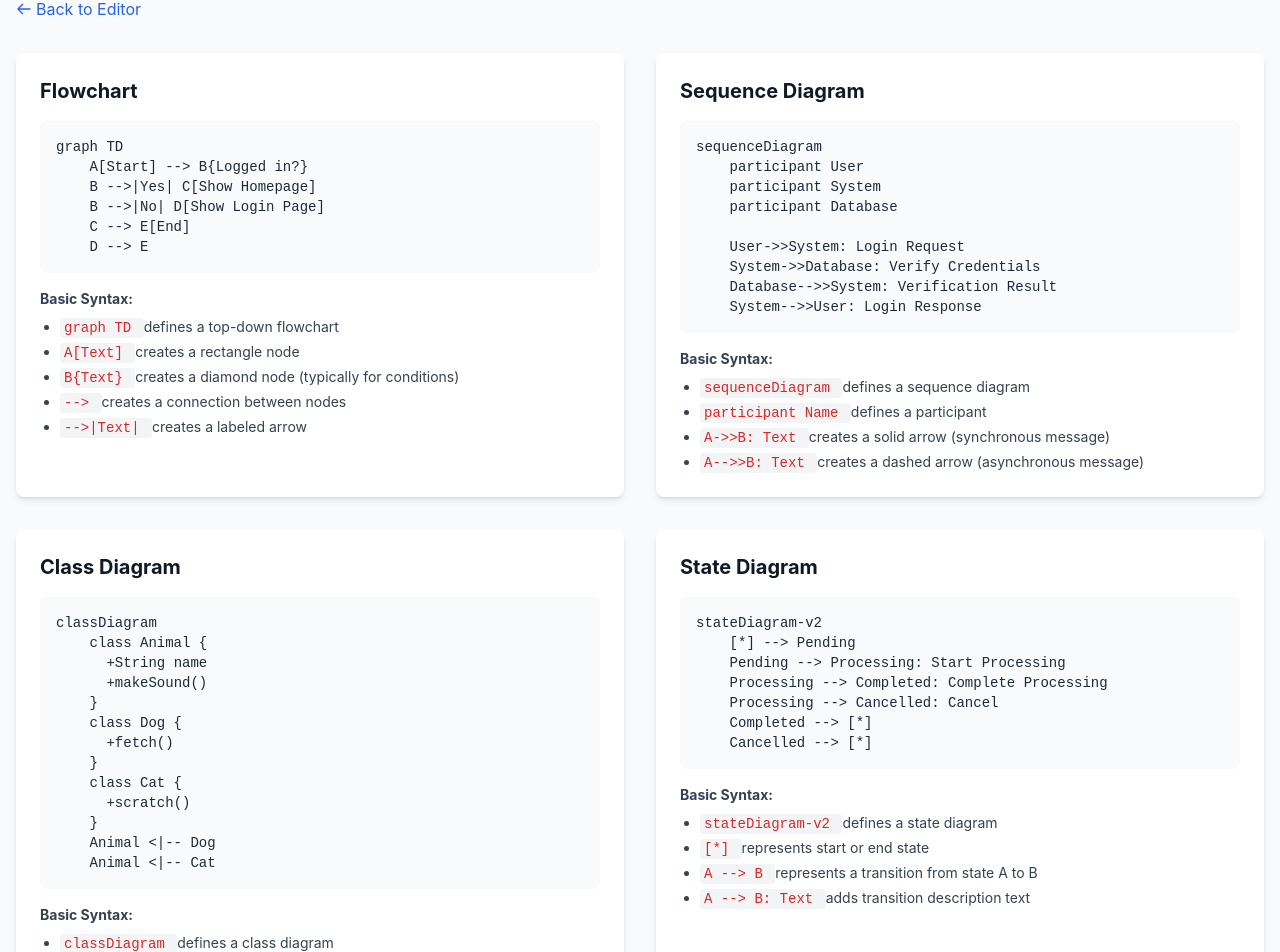
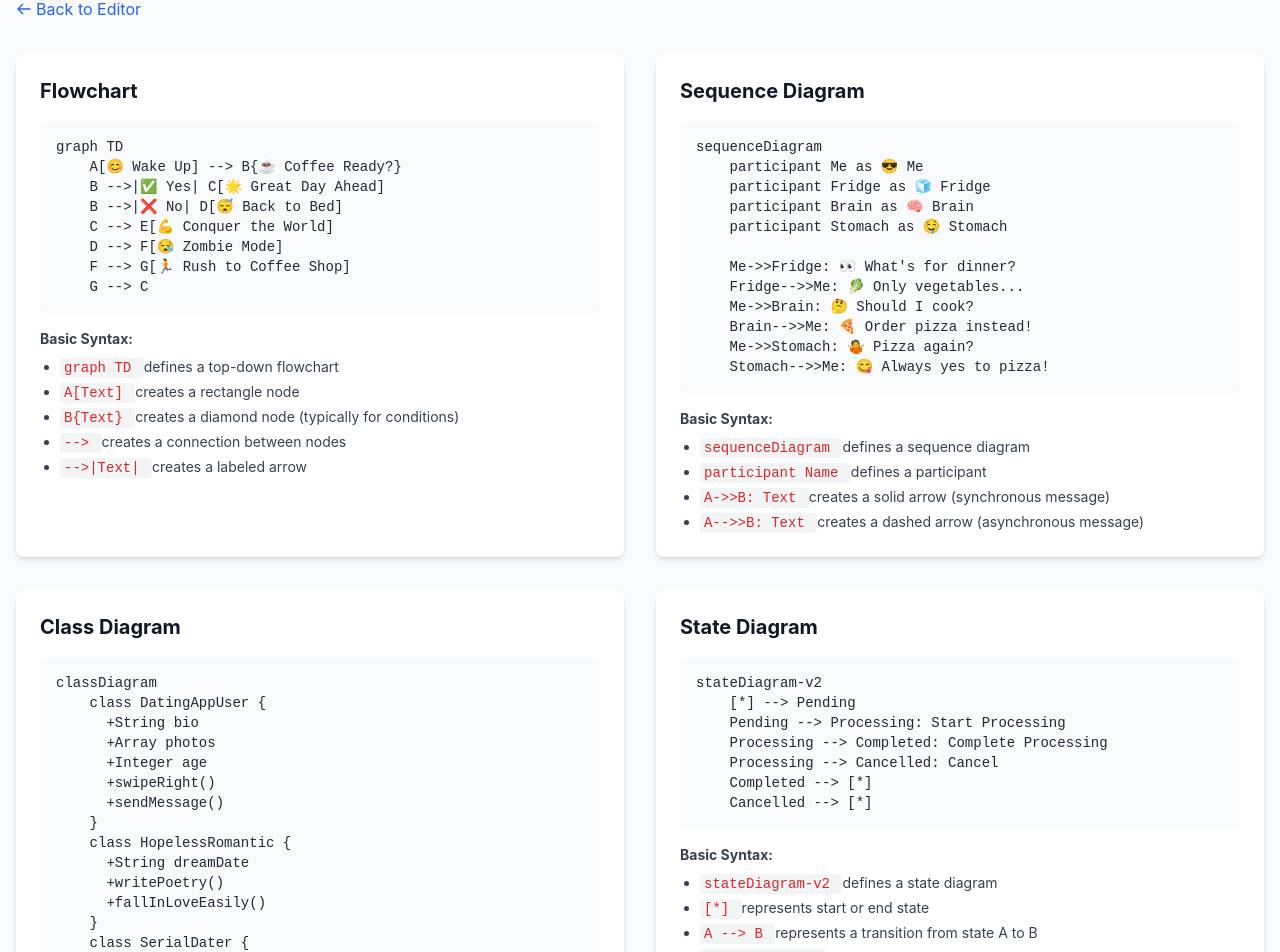
Before and after one commit to QAQDFAFD/free-mermaid, a Nuxt app: page /docs in a window 1280 px wide. Shown: the part 119-1071 px from the top of the page. Built offline with nearby package versions, Linux system fonts and the light colour scheme.

Commit message:
feat: 切换案例

```diff
--- a/components/EditorToolbar.vue
+++ b/components/EditorToolbar.vue
@@ -91,85 +91,144 @@
   // 示例图表
   const examples = [
     {
-			name: 'Flowchart',
+      name: 'Love Flowchart',
       key: 'flowchart',
       code: `graph TD
-    A[Start] --> B{Logged in?}
-    B -->|Yes| C[Show Homepage]
-    B -->|No| D[Show Login Page]
-    C --> E[End]
-    D --> E`
+    A[😊 Meet Someone Special] --> B{💭 Do You Like Her?}
+    B -->|❤️ Yes| C[💬 Start Conversation]
+    B -->|😕 No| D[👥 Stay Friends]
+    C --> E[🎯 Find Common Interests]
+    E --> F{🤔 Is She Interested?}
+    F -->|😍 Yes| G[💐 Ask Her Out]
+    F -->|😅 Not Sure| H[⏰ Give It Time]
+    F -->|😔 No| I[🤝 Respect & Stay Friends]
+    G --> J{🌟 First Date Success?}
+    J -->|🥰 Amazing| K[❤️ Keep Dating]
+    J -->|😊 Good| L[📅 Plan Another Date]
+    J -->|😐 Okay| H
+    H --> E
+    K --> M[💍 Happily Ever After]
+    L --> K
+    D --> N[😌 Friendship is Also Great]
+    I --> N`
     },
     {
-			name: 'Sequence Diagram',
+      name: 'Dating Sequence',
       key: 'sequence',
       code: `sequenceDiagram
-    participant User
-    participant System
-    participant Database
+    participant You as 😊 You
+    participant Her as 💕 Her
+    participant Heart as ❤️ Heart
+    participant Cupid as 🏹 Cupid
 
-    User->>System: Login Request
-    System->>Database: Verify Credentials
-    Database-->>System: Verification Result
-    System-->>User: Login Response`
+    You->>Her: 👋 Hello, nice to meet you!
+    Her-->>You: 😊 Hi there!
+    You->>Heart: 💭 Check if interested
+    Heart-->>You: 💓 Yes, definitely!
+    You->>Her: ☕ Would you like to grab coffee?
+    Her->>Heart: 🤔 Should I say yes?
+    Heart-->>Her: 💖 Absolutely!
+    Her-->>You: 😍 I'd love to!
+    Cupid->>You: 🎯 Mission accomplished!
+    Cupid->>Her: ✨ Love is in the air!`
     },
     {
-			name: 'Class Diagram',
+      name: 'Dating App Classes',
       key: 'class',
       code: `classDiagram
-    class Animal {
-      +String name
-      +makeSound()
+    class DatingAppUser {
+      +String bio
+      +Array photos
+      +Integer age
+      +Boolean verified
+      +swipeRight()
+      +swipeLeft()
+      +sendMessage()
     }
-    class Dog {
-      +fetch()
+    class HopelessRomantic {
+      +String dreamDate
+      +writePoetry()
+      +fallInLoveEasily()
+      +getHeartbroken()
     }
-    class Cat {
-      +scratch()
+    class SerialDater {
+      +Integer matchCount
+      +scheduleMultipleDates()
+      +masterSmallTalk()
+      +neverSettle()
     }
-    Animal <|-- Dog
-    Animal <|-- Cat`
+    class CatfishHunter {
+      +Array suspiciousProfiles
+      +reverseImageSearch()
+      +detectFakeProfiles()
+      +saveInnocentHearts()
+    }
+    DatingAppUser <|-- HopelessRomantic
+    DatingAppUser <|-- SerialDater
+    DatingAppUser <|-- CatfishHunter`
     },
     {
-			name: 'State Diagram',
+      name: 'Fitness Journey',
       key: 'state',
       code: `stateDiagram-v2
-    [*] --> Pending
-    Pending --> Processing: Start Processing
-    Processing --> Completed: Complete Processing
-    Processing --> Cancelled: Cancel
-    Completed --> [*]
-    Cancelled --> [*]`
+    [*] --> 😴 CouchPotato
+    😴 CouchPotato --> 💪 Motivated: New Year Resolution!
+    💪 Motivated --> 🏃 Working_Out: Hit the Gym
+    🏃 Working_Out --> 😅 Exhausted: Too Much Too Soon
+    🏃 Working_Out --> 🎯 Seeing_Results: Consistent Work
+    😅 Exhausted --> 😴 CouchPotato: Give Up
+    😅 Exhausted --> 💪 Motivated: Try Again
+    🎯 Seeing_Results --> 🏆 Fit_And_Healthy: Achieved Goals!
+    🎯 Seeing_Results --> 🏃 Working_Out: Keep Going
+    🏆 Fit_And_Healthy --> 🏃 Working_Out: Maintain Fitness
+    🏆 Fit_And_Healthy --> [*]: Living Best Life`
     },
     {
-			name: 'Entity Relationship',
+      name: 'Netflix & Chill Empire',
       key: 'entity',
       code: `erDiagram
-    CUSTOMER ||--o{ ORDER : places
-    ORDER ||--|{ LINE-ITEM : contains
-    CUSTOMER }|..|{ DELIVERY-ADDRESS : uses`
+    USER ||--o{ WATCHLIST : creates
+    USER ||--o{ SUBSCRIPTION : pays_for
+    SUBSCRIPTION ||--|{ STREAMING_SERVICE : includes
+    USER }|..|{ SHOW : binges
+    SHOW ||--o{ EPISODE : contains
+    SHOW ||--o{ SEASON : has
+    USER ||--o{ REVIEW : writes
+    SHOW ||--|{ REVIEW : receives
+    USER ||--o{ RECOMMENDATION : gets
+    SHOW ||--o{ RECOMMENDATION : generates
+    USER ||--o{ MIDNIGHT_SNACK : consumes
+    BINGE_SESSION ||--|{ MIDNIGHT_SNACK : requires`
     },
     {
-			name: 'Gantt Chart',
+      name: 'Become Internet Famous',
       key: 'gantt',
       code: `gantt
-    title Project Development Plan
+    title 🚀 Road to Internet Fame
     dateFormat  YYYY-MM-DD
-    section Design Phase
-    Requirements Analysis     :done, des1, 2023-01-01, 2023-01-05
-    Prototype Design     :active, des2, 2023-01-06, 3d
-    section Development Phase
-    Coding        :dev1, after des2, 20d
-    Testing        :dev2, after dev1, 10d`
+    section 📱 Content Creation
+    Learn TikTok Trends     :done, trend1, 2024-01-01, 2024-01-07
+    Master Video Editing     :active, edit1, 2024-01-08, 10d
+    Develop Personal Brand     :brand1, after edit1, 14d
+    section 🎬 Going Viral
+    Post Daily Content     :daily1, 2024-01-15, 30d
+    Collaborate with Influencers     :collab1, after brand1, 15d
+    Launch Viral Challenge     :viral1, after collab1, 7d
+    section 💰 Monetization
+    Reach 100K Followers     :milestone1, after viral1, 21d
+    Brand Partnerships     :money1, after milestone1, 14d
+    Launch Merchandise     :merch1, after money1, 10d`
     },
     {
-			name: 'Pie Chart',
+      name: 'Student Budget Reality',
       key: 'pie',
-			code: `pie title Traffic Sources
-    "Search Engines" : 42.7
-    "Direct Access" : 25.5
-    "Social Media" : 18.3
-    "Other Channels" : 13.5`
+      code: `pie title 💸 Where Student Money Really Goes
+    "🍕 Food Delivery" : 35.2
+    "☕ Coffee & Bubble Tea" : 28.7
+    "🛍️ Online Shopping" : 18.5
+    "🎮 Gaming & Entertainment" : 12.3
+    "📚 Actual School Supplies" : 3.8
+    "💰 Savings (LOL)" : 1.5`
     }
   ]
 
--- a/pages/docs.vue
+++ b/pages/docs.vue
@@ -31,11 +31,13 @@
             <div class="bg-gray-50 dark:bg-gray-700 p-4 rounded-md mb-4">
               <pre class="text-sm text-gray-800 dark:text-gray-200 whitespace-pre-wrap">
 graph TD
-    A[Start] --> B{Logged in?}
-    B -->|Yes| C[Show Homepage]
-    B -->|No| D[Show Login Page]
-    C --> E[End]
-    D --> E</pre
+    A[😊 Wake Up] --> B{☕ Coffee Ready?}
+    B -->|✅ Yes| C[🌟 Great Day Ahead]
+    B -->|❌ No| D[😴 Back to Bed]
+    C --> E[💪 Conquer the World]
+    D --> F[😪 Zombie Mode]
+    F --> G[🏃 Rush to Coffee Shop]
+    G --> C</pre
               >
             </div>
             <div class="text-sm text-gray-700 dark:text-gray-300">
@@ -95,14 +97,17 @@ graph TD
             <div class="bg-gray-50 dark:bg-gray-700 p-4 rounded-md mb-4">
               <pre class="text-sm text-gray-800 dark:text-gray-200 whitespace-pre-wrap">
 sequenceDiagram
-    participant User
-    participant System
-    participant Database
+    participant Me as 😎 Me
+    participant Fridge as 🧊 Fridge
+    participant Brain as 🧠 Brain
+    participant Stomach as 🤤 Stomach
 
-    User->>System: Login Request
-    System->>Database: Verify Credentials
-    Database-->>System: Verification Result
-    System-->>User: Login Response</pre
+    Me->>Fridge: 👀 What's for dinner?
+    Fridge-->>Me: 🥬 Only vegetables...
+    Me->>Brain: 🤔 Should I cook?
+    Brain-->>Me: 🍕 Order pizza instead!
+    Me->>Stomach: 🤷 Pizza again?
+    Stomach-->>Me: 😋 Always yes to pizza!</pre
               >
             </div>
             <div class="text-sm text-gray-700 dark:text-gray-300">
@@ -154,18 +159,24 @@ sequenceDiagram
             <div class="bg-gray-50 dark:bg-gray-700 p-4 rounded-md mb-4">
               <pre class="text-sm text-gray-800 dark:text-gray-200 whitespace-pre-wrap">
 classDiagram
-    class Animal {
-      +String name
-      +makeSound()
+    class DatingAppUser {
+      +String bio
+      +Array photos
+      +Integer age
+      +swipeRight()
+      +sendMessage()
     }
-    class Dog {
-      +fetch()
+    class HopelessRomantic {
+      +String dreamDate
+      +writePoetry()
+      +fallInLoveEasily()
     }
-    class Cat {
-      +scratch()
+    class SerialDater {
+      +scheduleMultipleDates()
+      +masterSmallTalk()
     }
-    Animal <|-- Dog
-    Animal <|-- Cat</pre
+    DatingAppUser <|-- HopelessRomantic
+    DatingAppUser <|-- SerialDater</pre
               >
             </div>
             <div class="text-sm text-gray-700 dark:text-gray-300">
--- a/pages/index.vue
+++ b/pages/index.vue
@@ -234,17 +234,26 @@
 
   // 默认示例代码
   const defaultCode = `graph TD
-  A[Start] --> B{Logged in?}
-  B -->|Yes| C[Show Homepage]
-  B -->|No| D[Show Login Page]
-  C --> E[User Dashboard]
-  D --> F[Authentication]
-  E --> G[End]
-  F --> G
+  A[😊 Meet Someone Special] --> B{💭 Do You Like Her?}
+  B -->|❤️ Yes| C[💬 Start Conversation]
+  B -->|😕 No| D[👥 Stay Friends]
+  C --> E[🎯 Find Common Interests]
+  E --> F{🤔 Is She Interested?}
+  F -->|😍 Yes| G[💐 Ask Her Out]
+  F -->|😅 Not Sure| H[⏰ Give It Time]
+  F -->|😔 No| I[🤝 Respect & Stay Friends]
+  G --> J{🌟 First Date Success?}
+  J -->|🥰 Amazing| K[❤️ Keep Dating]
+  J -->|😊 Good| L[📅 Plan Another Date]
+  J -->|😐 Okay| H
+  H --> E
+  K --> M[💍 Happily Ever After]
+  L --> K
+  D --> N[😌 Friendship is Also Great]
+  I --> N
 
-  %% Mermaid Online Free - Diagram Editor
-  %% Mermaid Chart Online Free Tool
-  %% Best Mermaid Free Editor`
+  %% Mermaid Online Free - Create Love Flowcharts! 💕
+  %% Best Free Diagram Tool for Everything`
 
   // 编辑器代码
   const code = ref(defaultCode)
@@ -253,7 +262,7 @@
   const previewRef = ref<(ComponentPublicInstance & MermaidPreviewMethods) | null>(null)
 
   // 当前缩放比例
-  const currentZoom = ref(0.5)
+  const currentZoom = ref(0.9)
 
   // 左侧面板宽度百分比
   const leftPanelWidth = ref(30)
```
Also changed, not shown: components/MermaidPreview.vue (+15 -23 lines). Lines whose indentation alone changed are shown as unchanged.
